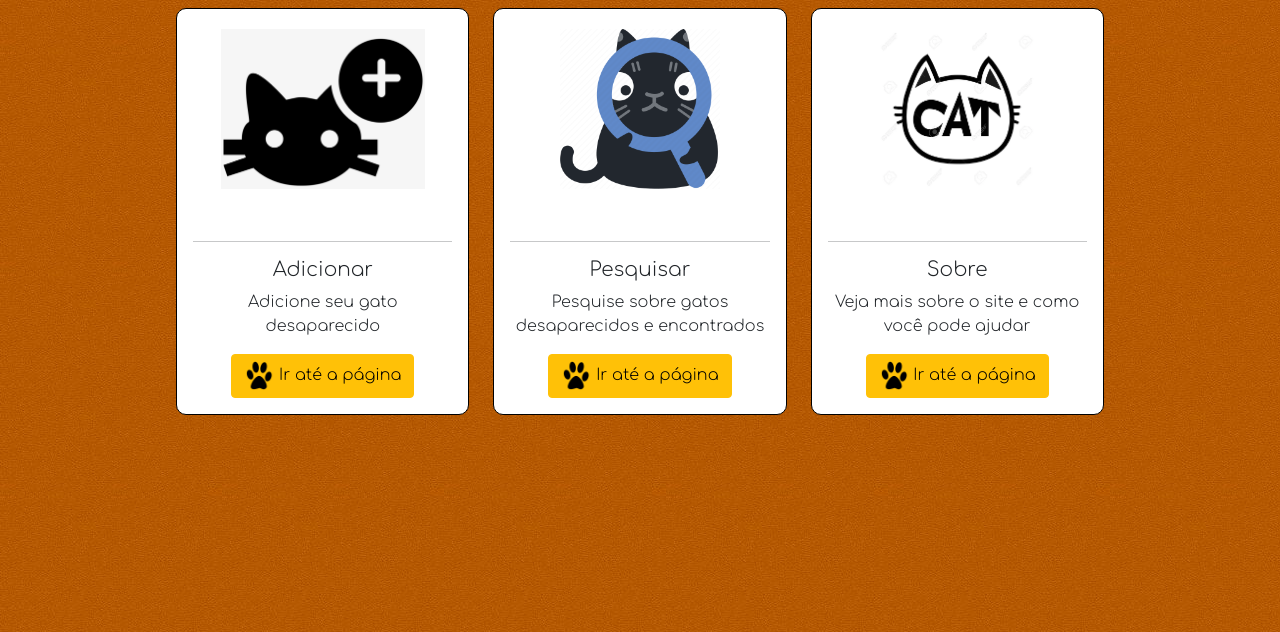
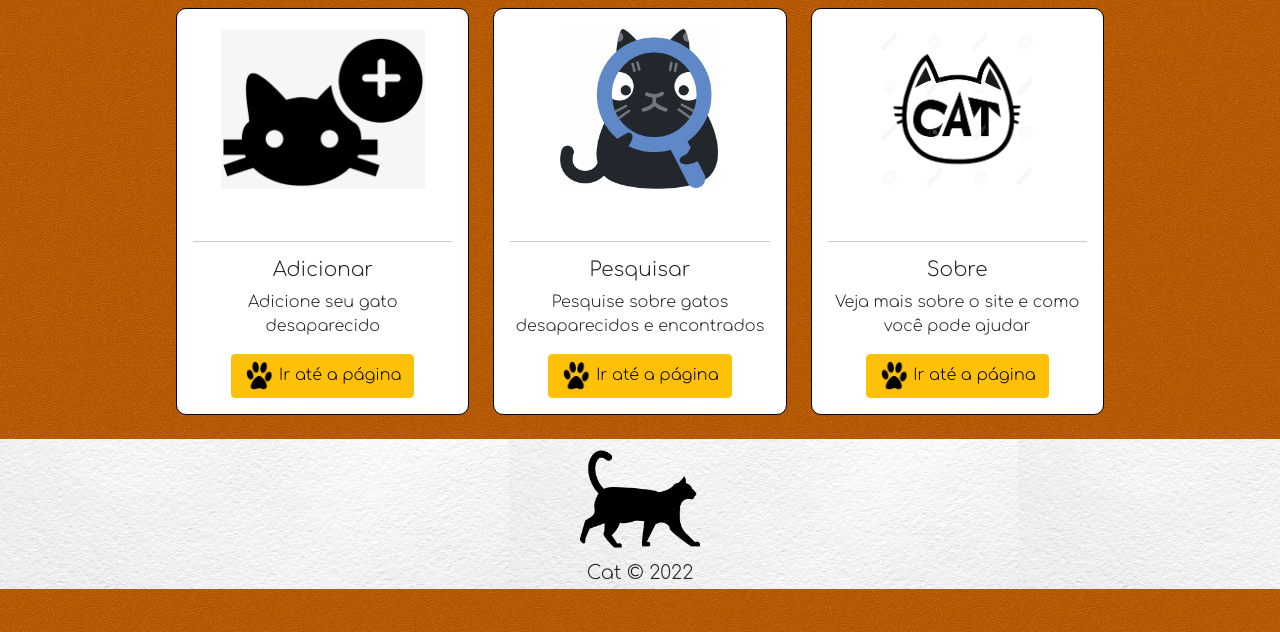
Before and after one commit to Vit0orS/Cat---Desafio-Compass, a plain HTML site: page telas/index.html in a window 1280 px wide. Shown: the part 168-800 px from the top of the page. Drawn offline with nearby package versions, Linux system fonts and the light colour scheme.

Commit message:
Footer criado

```diff
--- a/assets/css/style.css
+++ b/assets/css/style.css
@@ -10,6 +10,25 @@ body {
 .main__texto {
     text-shadow: 2px 3px #000000;
     padding-top: 100px;
+}
+
+/* Footer */
+
+.footer {
+    text-align: center;
+    width: 100%;
+    height: 150px;
+    position:absolute;
+    background-image: url("../img/footerBGimage.jpg");
+}
+
+.footer__imagem {
+    width: 120px;
+    height: auto;
+}
+
+.footer__texto {
+    font-size: 1.2em;
 }
 
 /*Início página main */
--- a/telas/index.html
+++ b/telas/index.html
@@ -87,6 +87,12 @@
       </section>
     </main>
 
+    <footer>
+      <section class="footer">
+        <img class="footer__imagem" src="../assets/img/pageIcon.png" alt="Textura background">
+        <p class="footer__texto">Cat &copy; 2022</p>
+      </section>
+    </footer>
 
     <script src="https://cdn.jsdelivr.net/npm/bootstrap@5.1.3/dist/js/bootstrap.bundle.min.js" integrity="sha384-ka7Sk0Gln4gmtz2MlQnikT1wXgYsOg+OMhuP+IlRH9sENBO0LRn5q+8nbTov4+1p" crossorigin="anonymous"></script>
     <script src="../assets/js/APIcontroller.js"></script>
```
Also changed, not shown: telas/add.html (+7 -0 lines), telas/pesquisar.html (+7 -0 lines), telas/sobre.html (+7 -0 lines), assets/img/footerBGimage.jpg (added).
